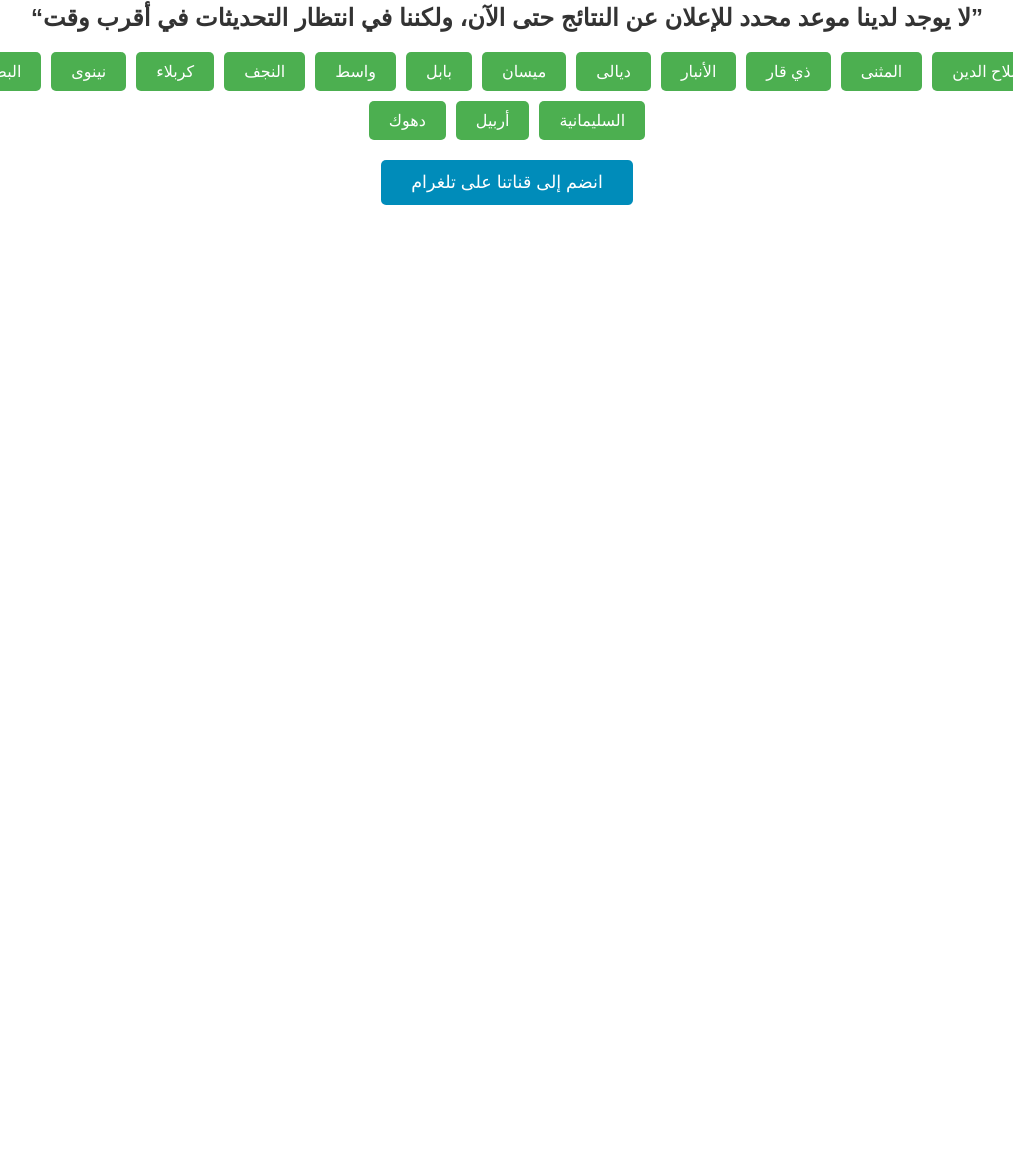
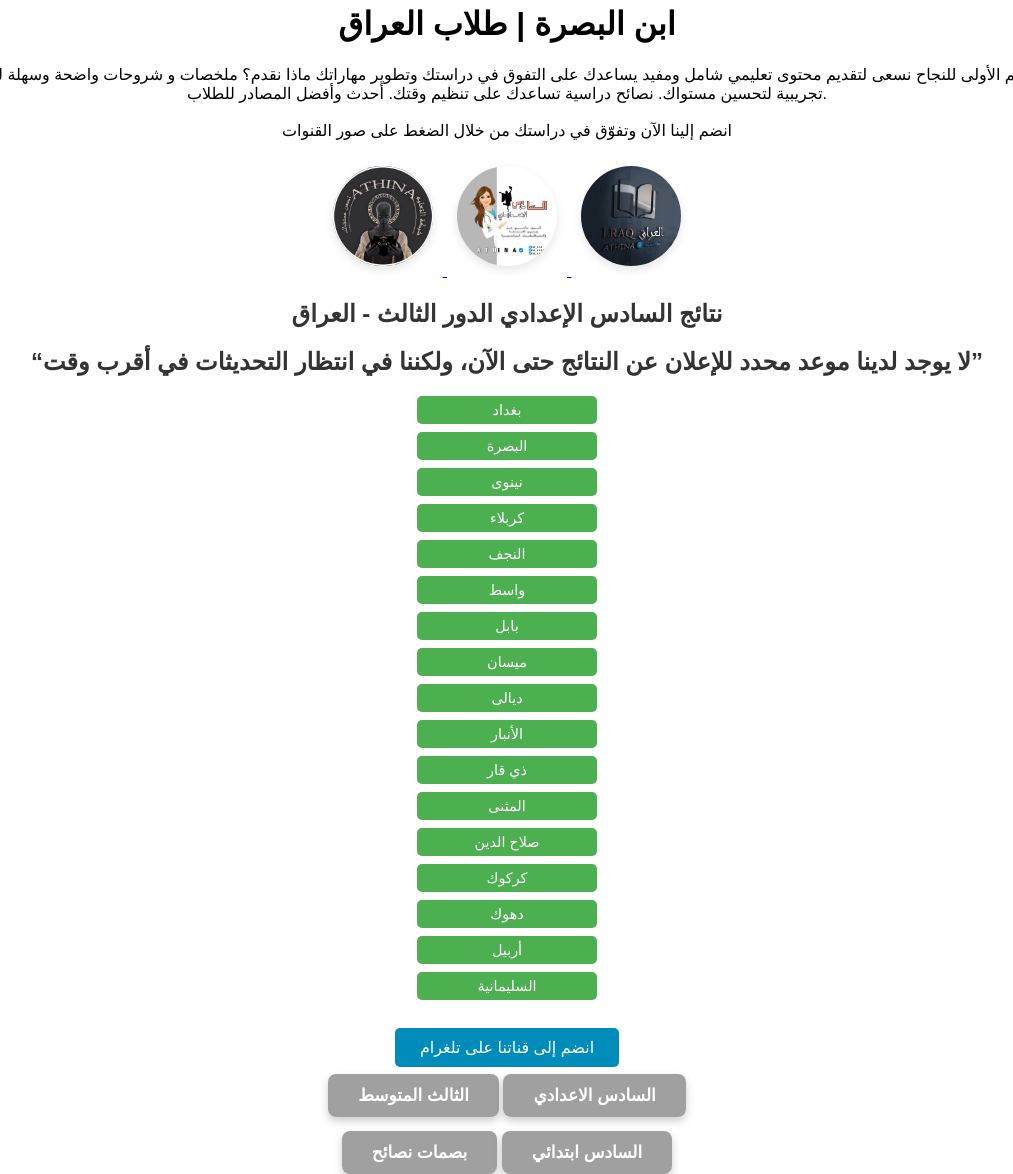
Before and after one commit to lraq2/-, a plain HTML site: page index.html in a window 1280 px wide. Shown: the part 16-1190 px from the top of the page, without its empty margins (133-1146 px from the left). Before the commit the page ends 800 px from the top, so only its background shows below. Drawn offline with Linux system fonts and the light colour scheme.

Commit message:
Update index.html

```diff
--- a/index.html
+++ b/index.html
@@ -19,22 +19,24 @@
         }
 
         .button-list {
-            display: flex;
-            flex-wrap: wrap;
-            justify-content: center;
+            display: block; /* جعل الأزرار عمودية */
             margin-top: 20px;
-            gap: 10px;
+            text-align: center; /* موازاة الأزرار في المنتصف */
         }
 
         .button-list a {
-            display: inline-block;
+            display: block; /* جعل كل زر يظهر في سطر منفصل */
             background-color: #4CAF50;
             color: white;
-            padding: 10px 20px;
+            padding: 6px 15px; /* جعل الزر صغير */
             text-decoration: none;
             border-radius: 5px;
-            font-size: 1rem;
+            font-size: 0.9rem; /* تصغير حجم الخط */
+            margin-bottom: 8px; /* مسافة بين الأزرار */
+            width: 150px; /* جعل الأزرار عرض ثابت */
             text-align: center;
+            margin-left: auto;
+            margin-right: auto; /* جعل الأزرار متمركزة */
             transition: background-color 0.3s;
         }
 
@@ -45,8 +47,9 @@
         /* تحسين التصميم للأجهزة الصغيرة */
         @media (max-width: 600px) {
             .button-list a {
-                padding: 8px 16px;
-                font-size: 0.9rem;
+                padding: 6px 12px; /* تقليل الحشو للأجهزة الصغيرة */
+                font-size: 0.8rem; /* تصغير حجم الخط أكثر للأجهزة الصغيرة */
+                width: 120px; /* تقليل عرض الأزرار على الأجهزة الصغيرة */
             }
 
             h2 {
@@ -58,10 +61,10 @@
             display: inline-block;
             background-color: #008CBA;
             color: white;
-            padding: 12px 30px;
+            padding: 10px 25px;
             text-decoration: none;
             border-radius: 5px;
-            font-size: 1.1rem;
+            font-size: 1rem;
             margin-top: 20px;
             transition: background-color 0.3s;
         }
@@ -72,14 +75,78 @@
 
         @media (max-width: 600px) {
             .channel-btn {
-                padding: 10px 20px;
-                font-size: 1rem;
+                padding: 8px 18px;
+                font-size: 0.9rem;
             }
+        }
+         /* تنسيق الصور */
+         .section img {
+            width: 100px;
+            height: 100px;
+            border-radius: 50%;
+            box-shadow: 0 4px 10px rgba(0, 0, 0, 0.1);
+            margin: 10px;
+            transition: transform 0.3s;
+        }
+        .section img:hover {
+            transform: scale(1.1);
+        }
+
+          /* تنسيق الأزرار */
+          .button {
+            padding: 12px 30px; /* توسيع الأزرار */
+            font-size: 17px;
+            font-weight: bold;
+            color: #fff;
+            background-color: #a0a0a0; /* لون رصاصي */
+            border: none;
+            border-radius: 8px; /* زوايا دائرية */
+            text-decoration: none; /* إزالة التسطير من الرابط */
+            cursor: pointer;
+            transition: all 0.2s;
+            box-shadow: 0 4px 8px rgba(0, 0, 0, 0.2); /* ظل خفيف */
+        }
+
+        /* تأثير التمرير */
+        .button:hover {
+            background-color: #d4af37; /* لون ذهبي عند التمرير */
+        }
+
+        /* تأثير عند الضغط */
+        .button:active {
+            transform: translateY(3px); /* تحريك الزر للأسفل */
+            box-shadow: 0 2px 4px rgba(0, 0, 0, 0.2); /* تقليل الظل */
         }
     </style>
 </head>
 <body>
+    <div class="section" id="d1">
+        <h1>ابن البصرة | طلاب العراق        </h1>
+        <p> مرحباً بكم
+            وجهتكم الأولى للنجاح  نسعى لتقديم محتوى تعليمي شامل ومفيد يساعدك على التفوق في دراستك وتطوير مهاراتك
+             ماذا نقدم؟
 
+             ملخصات و شروحات واضحة وسهلة للمناهج.
+            اختبارات تجريبية لتحسين مستواك.
+            نصائح دراسية تساعدك على تنظيم وقتك.
+             أحدث  وأفضل المصادر للطلاب.
+            <br></br>
+            انضم إلينا الآن وتفوّق في دراستك من خلال الضغط على صور القنوات
+
+           </p>
+           <div>
+            <a href="https://t.me/d_tt3" target="_blank">
+                <img src="img/1.jpg" alt="ابن البصرة | طلاب العراق">
+            </a>
+            <a href="https://t.me/d_tt111" target="_blank">
+                <img src="img/2.jpg" alt="ابن البصرة | طلاب العراق">
+            </a>
+            <a href="https://t.me/hasan99bot" target="_blank">
+                <img src="img/3.jpg" alt="ابن البصرة | طلاب العراق">
+            </a>
+
+        </div>
+           <h2>  نتائج السادس الإعدادي الدور الثالث - العراق </h2>
     <h2> “لا يوجد لدينا موعد محدد للإعلان عن النتائج حتى الآن، ولكننا في انتظار التحديثات في أقرب وقت”</h2>
 
     <div class="button-list">
@@ -105,5 +172,30 @@
     <!-- زر الانضمام للقناة -->
     <a href="https://lraq2.github.io/-_-/" class="channel-btn" target="_blank">انضم إلى قناتنا على تلغرام</a>
 
+
+
+
+
+
+
+
+
+    <br></br>
+        <body>
+
+            <div class="button-container">
+                <a href="https://t.me/hasan99bot" class="button"> السادس الاعدادي</a>
+                <a href="https://t.me/hasan99bot?start=895131a1a04d8ac5228807797633494c" class="button">الثالث المتوسط</a>
+
+            </div>
+            <br></br>
+            <div class="button-container">
+                <a href="https://t.me/hasan99bot?start=2c3c1350fa7dd68e8dda353ddb8e1133" class="button">السادس ابتدائي</a>
+                <a href="https://t.me/hasan99bot?start=d99b8a5acba9f088d014cf22c5f561c4" class="button">بصمات نصائح</a>
+            </div>
+
+        </body>
+        </html>
+
 </body>
 </html>
```
